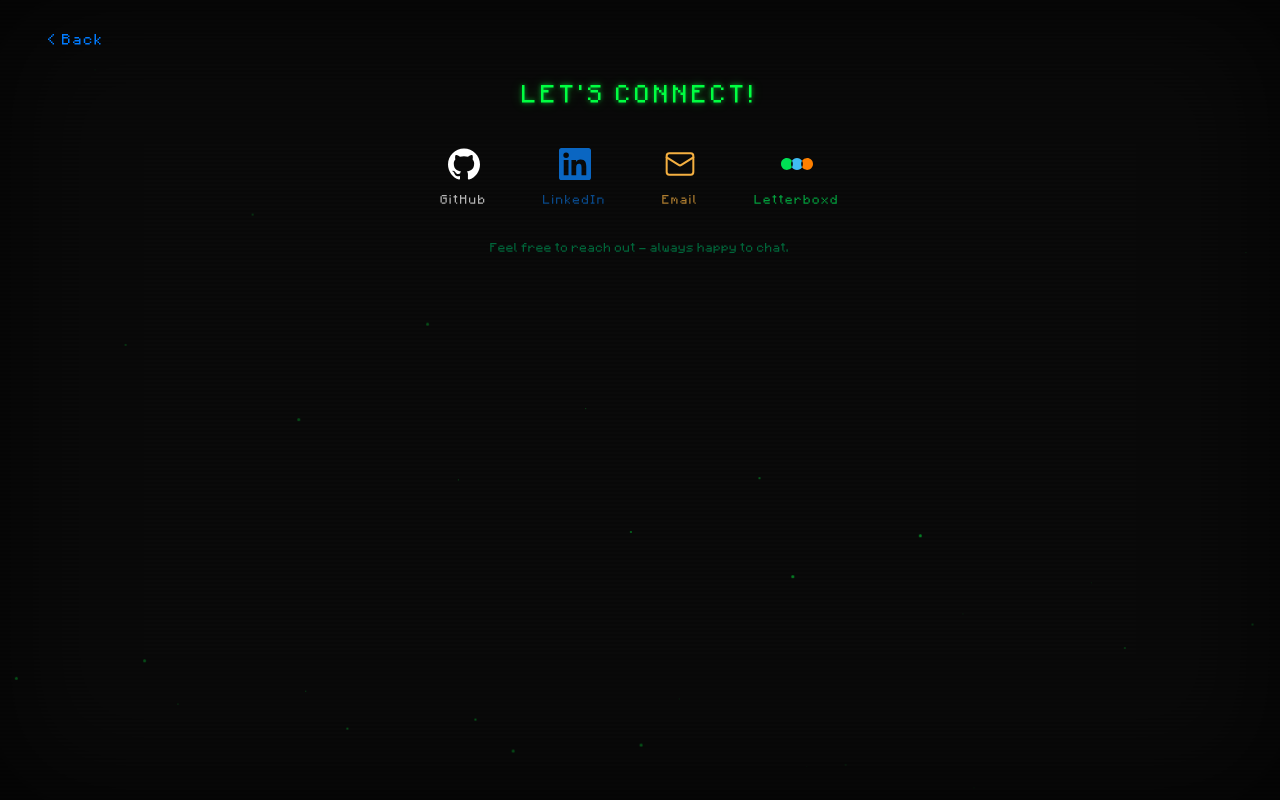
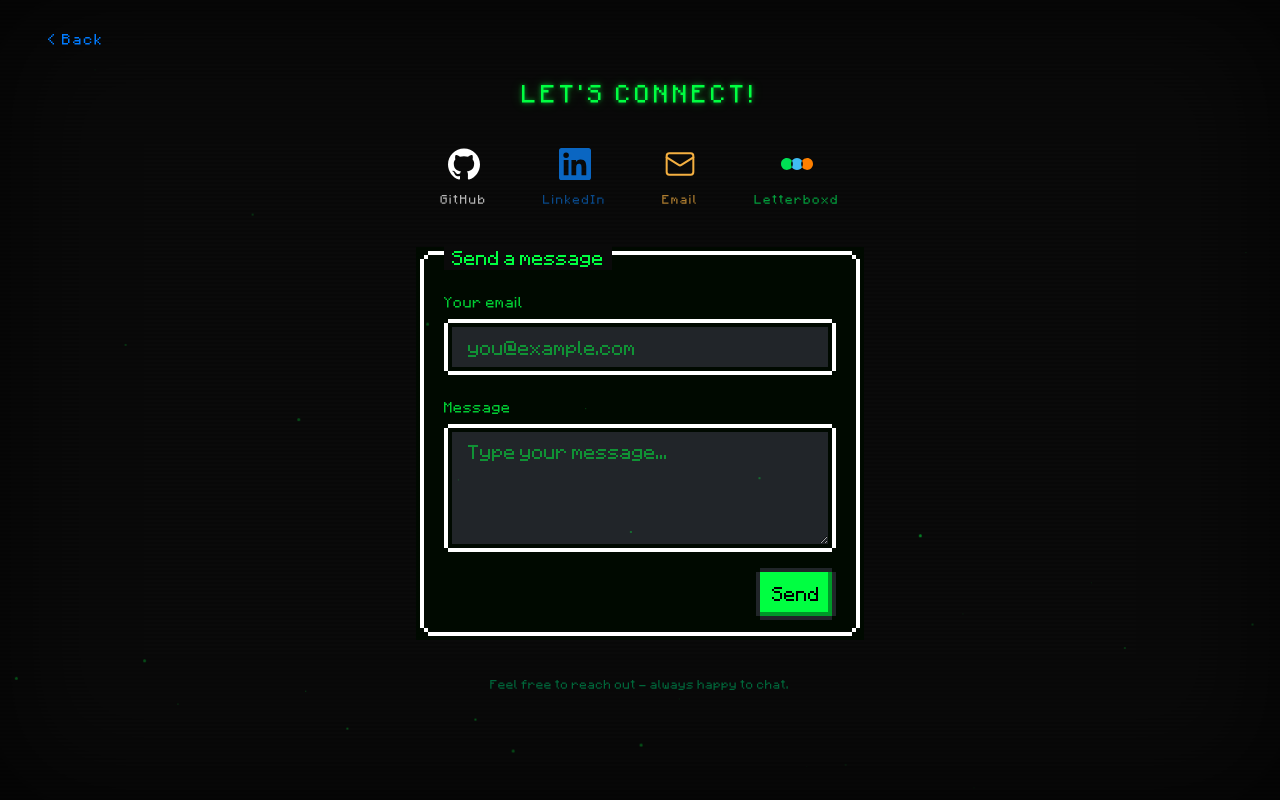
Before and after one commit to kevinsgeo/personal_website, a Next.js app: page /connect in a window 1280 px wide. Built offline with nearby package versions, Linux system fonts and the light colour scheme.

Commit message:
Add email sending in Let's Connect

```diff
--- a/package.json
+++ b/package.json
@@ -12,7 +12,8 @@
     "nes.css": "^2.2.1",
     "next": "16.1.6",
     "react": "19.2.3",
-    "react-dom": "19.2.3"
+    "react-dom": "19.2.3",
+    "resend": "^6.9.3"
   },
   "devDependencies": {
     "@tailwindcss/postcss": "^4",
--- /dev/null
+++ b/src/app/api/send-email/route.ts
@@ -0,0 +1,45 @@
+/**
+ * POST /api/send-email
+ * Body: { senderEmail: string, message: string }
+ * Requires: RESEND_API_KEY in .env.local (get one at resend.com)
+ * Optional: RESEND_FROM_EMAIL (verified domain, e.g. contact@yourdomain.com)
+ *   Defaults to onboarding@resend.dev for development.
+ */
+import { Resend } from "resend";
+import { NextResponse } from "next/server";
+
+const resend = new Resend(process.env.RESEND_API_KEY);
+
+const TO_EMAIL = "shinegeorge@wisc.edu";
+const FROM_EMAIL = process.env.RESEND_FROM_EMAIL ?? "onboarding@resend.dev";
+
+export async function POST(request: Request) {
+  try {
+    const { senderEmail, message } = await request.json();
+    if (!senderEmail || !message || typeof senderEmail !== "string" || typeof message !== "string") {
+      return NextResponse.json(
+        { error: "senderEmail and message are required" },
+        { status: 400 }
+      );
+    }
+
+    const { data, error } = await resend.emails.send({
+      from: `"${senderEmail}" <${FROM_EMAIL}>`,
+      to: [TO_EMAIL],
+      replyTo: senderEmail,
+      subject: "Message from your website",
+      text: message,
+    });
+
+    if (error) {
+      return NextResponse.json({ error: error.message }, { status: 500 });
+    }
+
+    return NextResponse.json({ success: true, id: data?.id });
+  } catch (err) {
+    return NextResponse.json(
+      { error: err instanceof Error ? err.message : "Failed to send" },
+      { status: 500 }
+    );
+  }
+}
--- a/src/app/connect/page.tsx
+++ b/src/app/connect/page.tsx
@@ -1,9 +1,12 @@
 "use client";
 
+import { useState, useRef } from "react";
 import Image from "next/image";
 import Link from "next/link";
 import Particles from "@/components/Particles";
 import ScrollReveal from "@/components/ScrollReveal";
+
+const YOUR_EMAIL = "shinegeorge@wisc.edu";
 
 function EmailIcon() {
   return (
@@ -50,7 +53,47 @@ const LINKS = [
   },
 ];
 
+type SubmitStatus = "idle" | "sending" | "success" | "error";
+
 export default function ConnectPage() {
+  const [senderEmail, setSenderEmail] = useState("");
+  const [message, setMessage] = useState("");
+  const [status, setStatus] = useState<SubmitStatus>("idle");
+  const [errorMessage, setErrorMessage] = useState("");
+  const submittedRef = useRef(false);
+
+  const handleSubmit = async (e: React.FormEvent) => {
+    e.preventDefault();
+    if (submittedRef.current || status === "sending") return;
+    submittedRef.current = true;
+    setStatus("sending");
+    setErrorMessage("");
+
+    try {
+      const res = await fetch("/api/send-email", {
+        method: "POST",
+        headers: { "Content-Type": "application/json" },
+        body: JSON.stringify({ senderEmail, message }),
+      });
+      const data = await res.json().catch(() => ({}));
+
+      if (!res.ok) {
+        setStatus("error");
+        setErrorMessage(data.error ?? "Something went wrong.");
+        submittedRef.current = false;
+        return;
+      }
+      setStatus("success");
+      setMessage("");
+      setSenderEmail("");
+      submittedRef.current = false;
+    } catch {
+      setStatus("error");
+      setErrorMessage("Network error. Try again.");
+      submittedRef.current = false;
+    }
+  };
+
   return (
     <div className="relative z-10 min-h-screen px-6">
       <div className="flex flex-col items-center pb-16 pt-8">
@@ -93,6 +136,79 @@ export default function ConnectPage() {
             ))}
           </div>
 
+          {/* Chat box: send email directly */}
+          <section
+            className="nes-container with-title is-dark is-rounded w-full max-w-md"
+            style={{ marginTop: "0.5rem" }}
+          >
+            <p className="title" style={{ color: "#00ff41" }}>
+              Send a message
+            </p>
+            <form onSubmit={handleSubmit} className="flex flex-col gap-4">
+              <div>
+                <label
+                  htmlFor="sender-email"
+                  className="mb-1 block text-xs tracking-wider"
+                  style={{ color: "#00cc33" }}
+                >
+                  Your email
+                </label>
+                <input
+                  id="sender-email"
+                  type="email"
+                  value={senderEmail}
+                  onChange={(e) => setSenderEmail(e.target.value)}
+                  placeholder="you@example.com"
+                  required
+                  className="nes-input is-dark w-full text-sm"
+                  style={{
+                    color: "#00ff41",
+                    borderColor: "rgba(0,255,65,0.4)",
+                  }}
+                />
+              </div>
+              <div>
+                <label
+                  htmlFor="message"
+                  className="mb-1 block text-xs tracking-wider"
+                  style={{ color: "#00cc33" }}
+                >
+                  Message
+                </label>
+                <textarea
+                  id="message"
+                  value={message}
+                  onChange={(e) => setMessage(e.target.value)}
+                  placeholder="Type your message..."
+                  required
+                  rows={4}
+                  className="nes-textarea is-dark w-full resize-y text-sm"
+                  style={{
+                    color: "#00ff41",
+                    borderColor: "rgba(0,255,65,0.4)",
+                  }}
+                />
+              </div>
+              {status === "success" && (
+                <p className="text-sm" style={{ color: "#00ff41" }}>
+                  Sent. I&apos;ll reply to your email.
+                </p>
+              )}
+              {status === "error" && (
+                <p className="text-sm" style={{ color: "#f5b041" }}>
+                  {errorMessage}
+                </p>
+              )}
+              <button
+                type="submit"
+                className="nes-btn is-success self-end"
+                disabled={status === "sending"}
+              >
+                {status === "sending" ? "Sending…" : "Send"}
+              </button>
+            </form>
+          </section>
+
           <p
             className="mt-4 max-w-sm text-center text-[10px] leading-relaxed tracking-wider"
             style={{ color: "#00663a" }}
```
Also changed, not shown: 1 other file (tests, documents, lock files or other folders).
